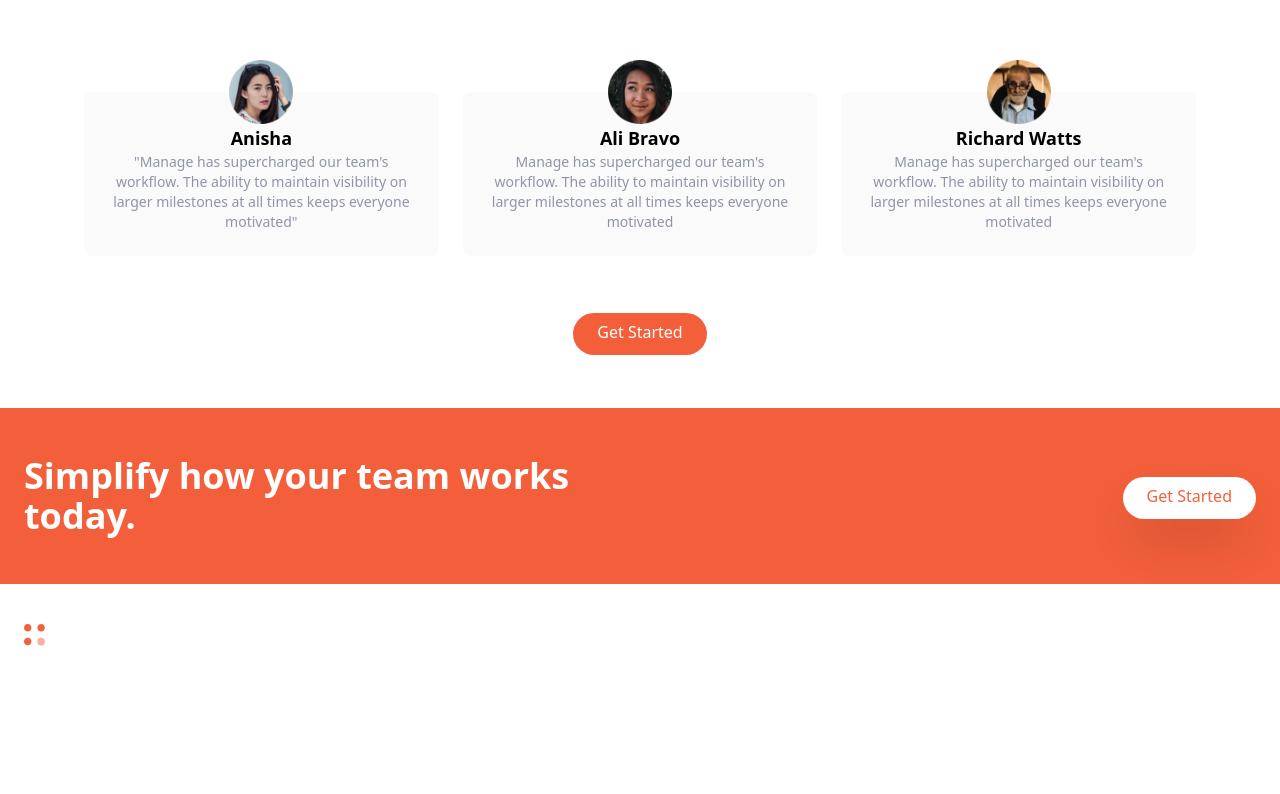
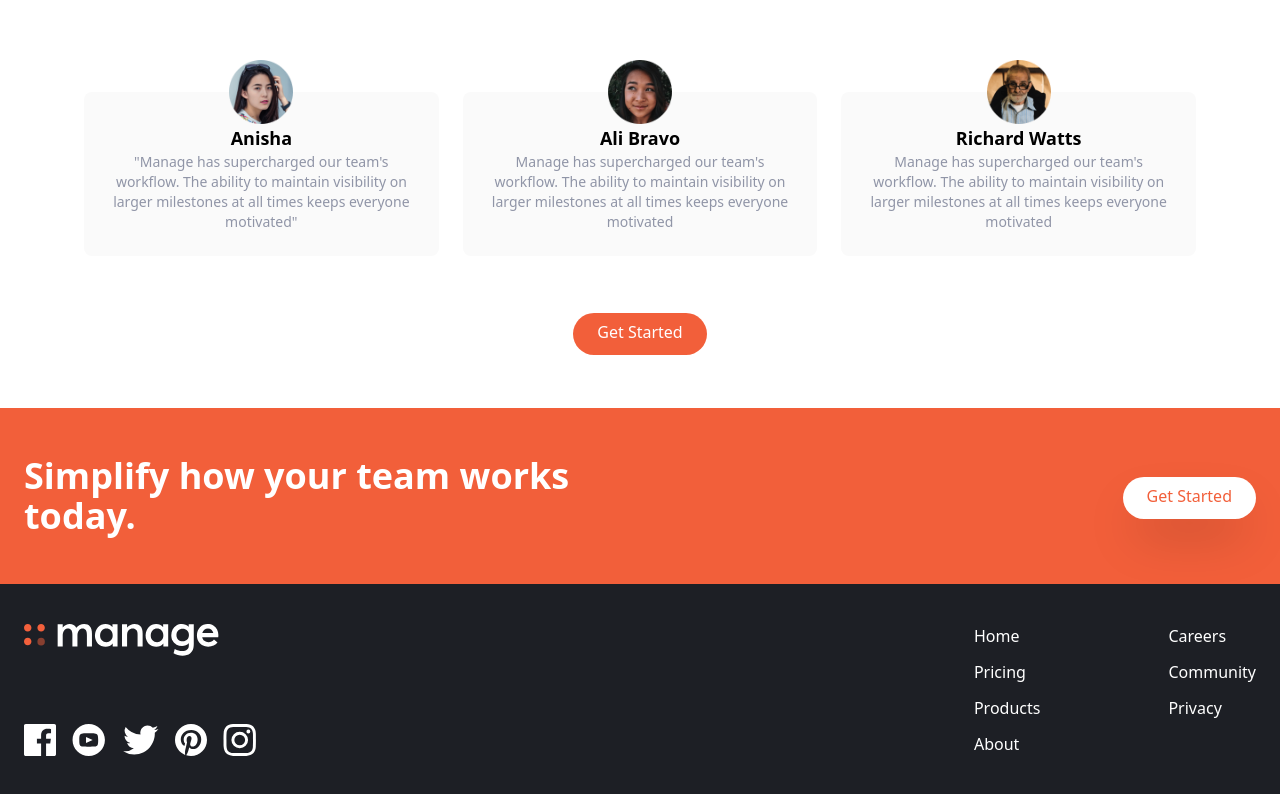
Before and after one commit to ilyasmgazali/manage-Tailwind, a website: page index.html in a window 1280 px wide. Shown: the part 1313-2107 px from the top of the page. Before the commit the page ends 2041 px from the top, so only its background shows below. Drawn offline with Linux system fonts and the light colour scheme.

Commit message:
landing page draft

```diff
--- a/index.html
+++ b/index.html
@@ -211,7 +211,7 @@
     </section>
     <section>
     <!-- Footer-->
-    <footer class="bg-veryDarkBlue"></footer>
+    <footer class="bg-veryDarkBlue">
         <!-- Footer Container -->
         <div class="container flex flex-col-reverse justify-between px-6 py-10 mx-auto
         space-y-8 md:flex-row md:space-y-0">
@@ -245,9 +245,25 @@
                     <img src="img/icon-instagram.svg" class="h-8" alt="">
                 </a>
             </div>
+        </div>
+        <!-- List Container -->
+        <div class="flex justify-around space-x-32">
+            <div class="flex flex-col space-y-3 text-white">
+                <a href="#" class="hover:text-brightRed">Home</a>
+                <a href="#" class="hover:text-brightRed">Pricing</a>
+                <a href="#" class="hover:text-brightRed">Products</a>
+                <a href="#" class="hover:text-brightRed">About</a>
+            </div>
+            <div class="flex flex-col space-y-3 text-white">
+                <a href="#" class="hover:text-brightRed">Careers</a>
+                <a href="#" class="hover:text-brightRed">Community</a>
+                <a href="#" class="hover:text-brightRed">Privacy</a>
+            </div>
+        </div>
+        <!-- List Container -->
 
         </div>
-        </div>
+    </footer>
     </section>
 </body>
 </html>
```
Also changed, not shown: css/main.css.
